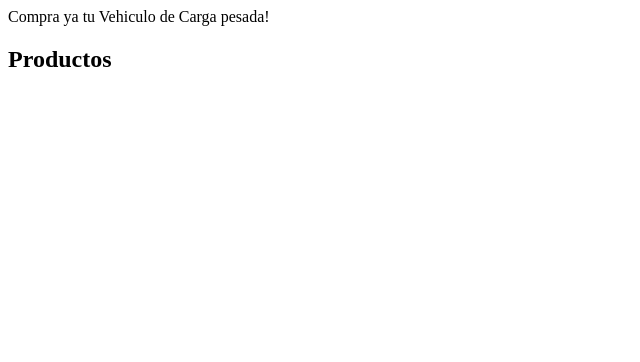
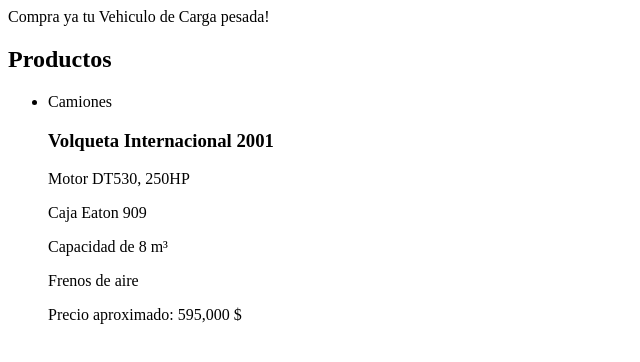
Before and after one commit to orodev06/Proyecto_Web_de_ventas, a plain HTML site: page index.html in a window 1280 px wide. Shown: the whole page, without its empty margins (0-640 px from the left). Drawn offline with Linux system fonts and the light colour scheme.

Commit message:
se le agregó la seccion de camiones a la seccion de productos

```diff
--- a/index.html
+++ b/index.html
@@ -10,7 +10,20 @@
 
     <section>
         <h1>Productos</h1>
+        <ul>
+            <section>
+                <li>Camiones</li>
+                <h3>Volqueta Internacional 2001</h3>
+                <p>Motor DT530, 250HP</p>
+                <p>Caja Eaton 909</p>
+                <p>Capacidad de 8 m³</p>
+                <p>Frenos de aire</p>
+                <p>Precio aproximado: 595,000 $</p>
 
+            </section>
+
+
+        </ul>
     </section>
 </body>
 </html>
```
